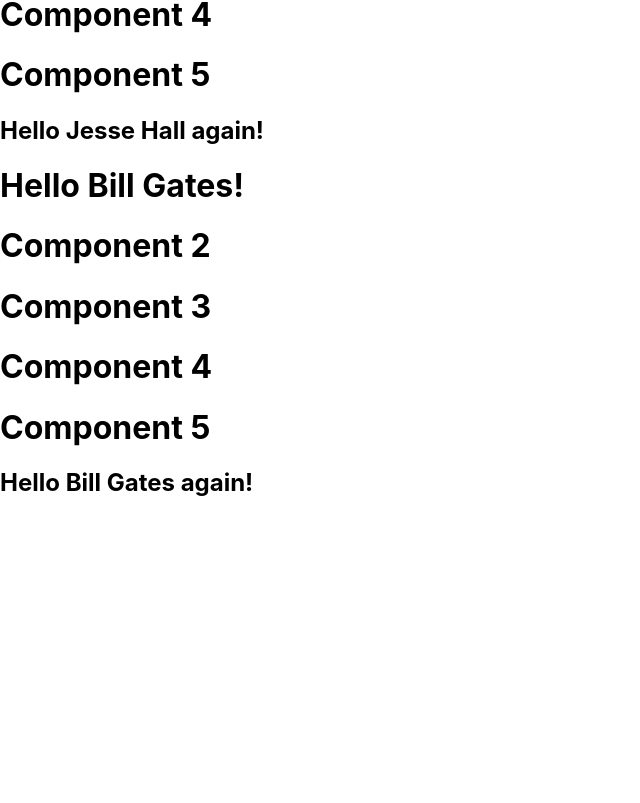
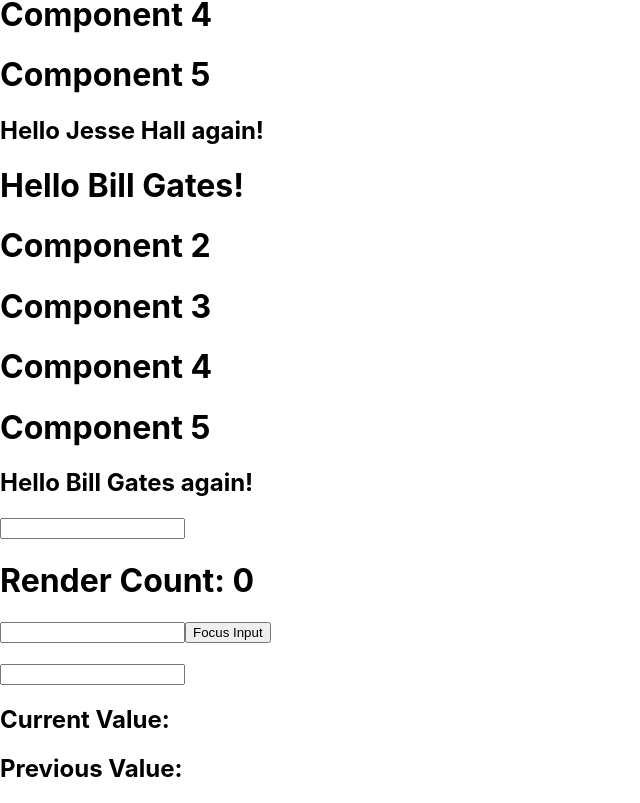
Before and after one commit to LD0315/reactHooks, a React (Create React App) app: page / in a window 1280 px wide. Shown: the part 970-1773 px from the top of the page, without its empty margins (0-640 px from the left). Before the commit the page ends 1487 px from the top, so only its background shows below. Built offline with nearby package versions, Linux system fonts and the light colour scheme.

Commit message:
update useref

```diff
--- a/src/App.js
+++ b/src/App.js
@@ -5,6 +5,7 @@
 import UseEffectDemo from './components/UseEffect/UseEffectDemo'
 import UseEffectDemo2 from './components/UseEffect/UseEffectDemo2'
 import UseEffectDemo3 from './components/UseEffect/UseEffectDemo3'
+import UseRefDemo from './components/UseRef/UseRefDemo'
 import UseStateDemo from './components/UseState/UseStateDemo'
 import UseStateDemo2 from './components/UseState/UseStateDemo2'
 
@@ -19,6 +20,7 @@
       <SpreadOperatorDemo />
       <UseContextDemo />
       <UseContextDemo2 />
+      <UseRefDemo />
     </>
   )
 }
--- /dev/null
+++ b/src/components/UseRef/UseRefDemo.jsx
@@ -0,0 +1,59 @@
+import React, { useState, useEffect, useRef } from "react";
+
+const UseRefDemo = () => {
+    // if we tried to count how many times our application renders using the useState Hook,
+    // we would caught in an infinite loop since this Hook itself causes a re-render.
+    // to avoid this, we can use the useRef Hook.
+    // useRef() only returns one item. It returns an Object called current.
+    // when we initialise useRef we set the initial value: useRef(0).
+    // const count = {current: 0}. We can access the count by using count.current.
+    const [inputValue, setInputValue] = useState("");
+    const refCount = useRef(0);
+    const inputElement = useRef();
+    const previousInputValue = useRef("");
+
+    useEffect(() => {
+        //console.log(refCount);
+        console.log(refCount.current);
+        refCount.current = refCount.current + 1;
+    });
+
+    // we can add a ref attribute to an element to access it directly in the DOM.
+    // by clicking the button, the input field will get focus.
+    const focusInput = () => {
+        inputElement.current.focus();
+      };
+
+    // the useRef Hook can also be used to keep track of previous state values.
+    // this is because we are able to persist useRef values between renders.
+    // we use a combination of useState, useEffect, and useRef to keep track of the previous state.
+    // in the useEffect, we are updating the useRef current value each time the inputValue
+    // is updated by entering text into the imput field.
+    useEffect(() => {
+        previousInputValue.current = inputValue;
+    }, [inputValue]);
+
+    return (
+        <>
+            <input
+                type="text"
+                value={inputValue}
+                onChange={(e) => setInputValue(e.target.value)}
+            />
+            <h1>Render Count: {refCount.current}</h1>
+
+            <input type="text" ref={inputElement} />
+            <button onClick={focusInput}>Focus Input</button>
+            <br/><br/>
+            <input
+                type="text"
+                value={inputValue}
+                onChange={(e) => setInputValue(e.target.value)}
+            />
+            <h2>Current Value: {inputValue}</h2>
+            <h2>Previous Value: {previousInputValue.current}</h2>
+        </>
+    )
+}
+
+export default UseRefDemo
```
